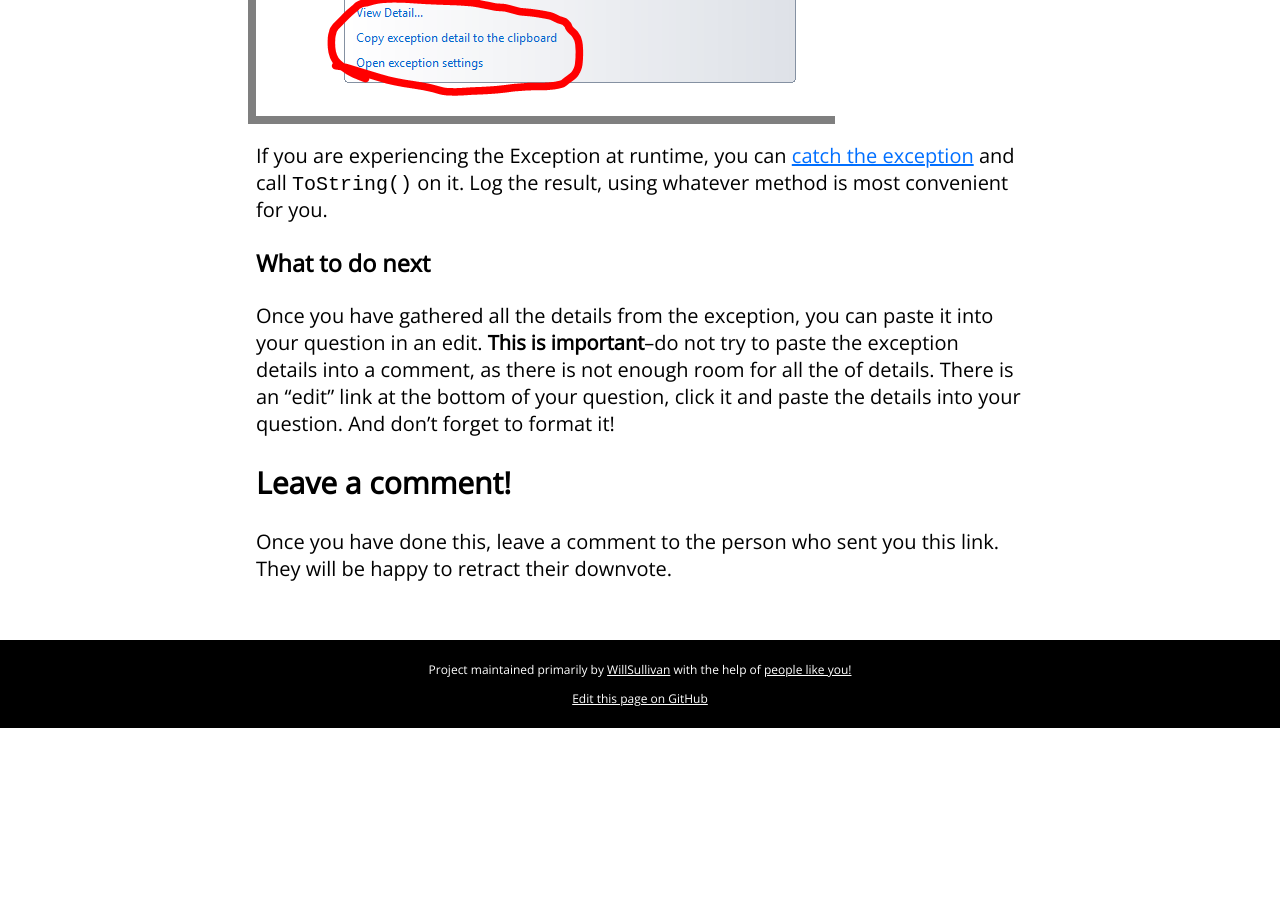
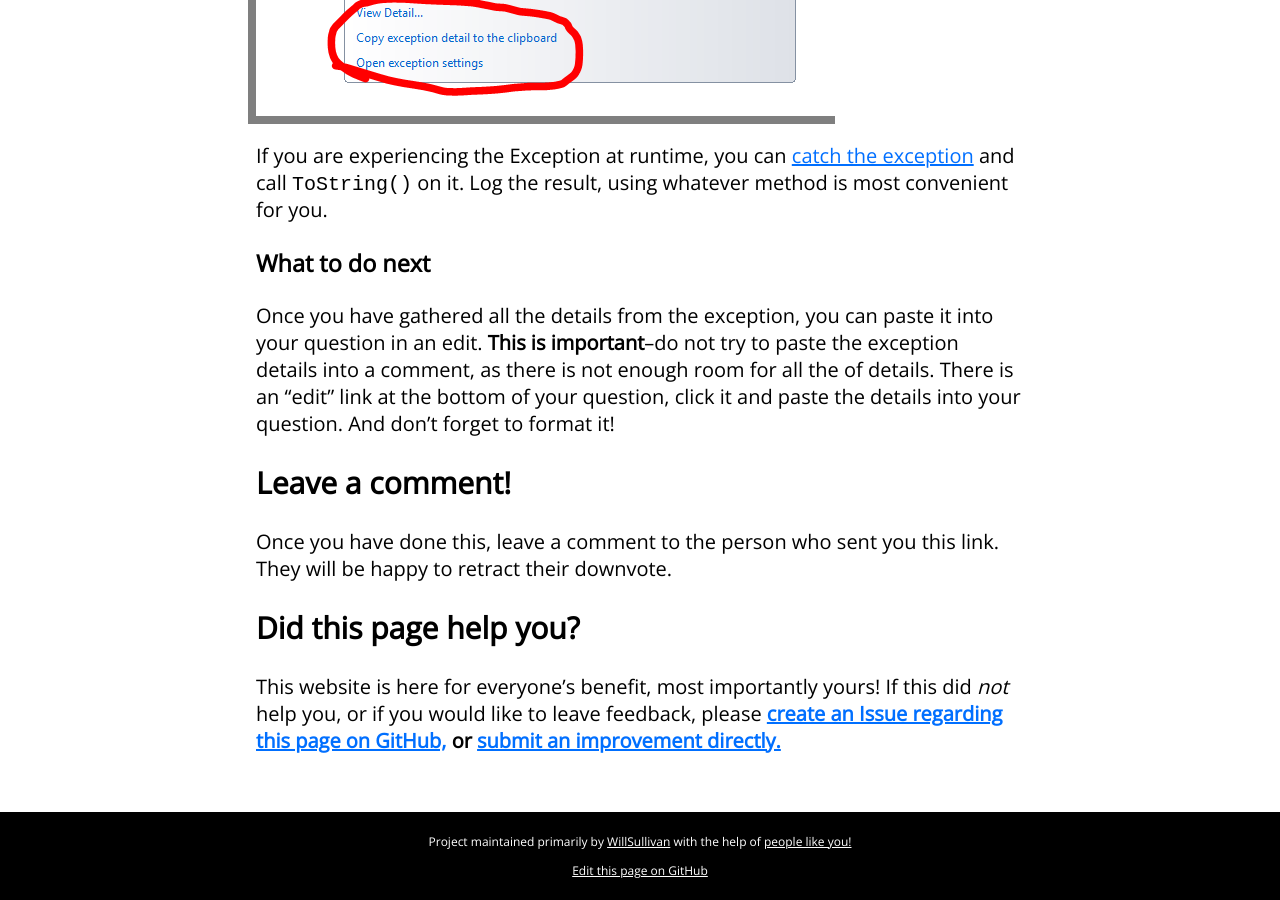
Before and after one commit to WillSullivan/idownvotedbecause, a Jekyll site: the page built from stackoverflow/imageofanexception.md, in a window 1280 px wide and 900 px high, scrolled down 2699 px. Built offline with Jekyll 4.4.1, drawn with Linux system fonts in a browser that asks for light colours; comment, search, counter and statistics services are not loaded; before the commit the page ends 3427 px from its top, so only the background shows below that.

Commit message:
Update imageofanexception.md

```diff
--- a/stackoverflow/imageofanexception.md
+++ b/stackoverflow/imageofanexception.md
@@ -33,8 +33,12 @@ If you are debugging in Visual Studio, the Exception Helper Dialog contains a li
 
 If you are experiencing the Exception at runtime, you can [catch the exception](http://stackoverflow.com/questions/9526139/how-to-catch-exceptions) and call `ToString()` on it. Log the result, using whatever method is most convenient for you.
 
-### What to do next
+### What to do next {#whattodonext}
 Once you have gathered all the details from the exception, you can paste it into your question in an edit. **This is important**--do not try to paste the exception details into a comment, as there is not enough room for all the of details. There is an "edit" link at the bottom of your question, click it and paste the details into your question. And don't forget to format it!
 
-## Leave a comment!
+## Leave a comment! {#leaveacomment}
 Once you have done this, leave a comment to the person who sent you this link. They will be happy to retract their downvote.
+
+## Did this page help you?
+This website is here for everyone's benefit, most importantly yours! If this did <i>not</i> help you, or if you would
+like to leave feedback, please **[create an Issue regarding this page on GitHub,](https://github.com/WillSullivan/IDownvotedBecause/issues/new) or [submit an improvement directly.](https://github.com/WillSullivan/IDownvotedBecause/edit/master/{{ page.path }})**
```
